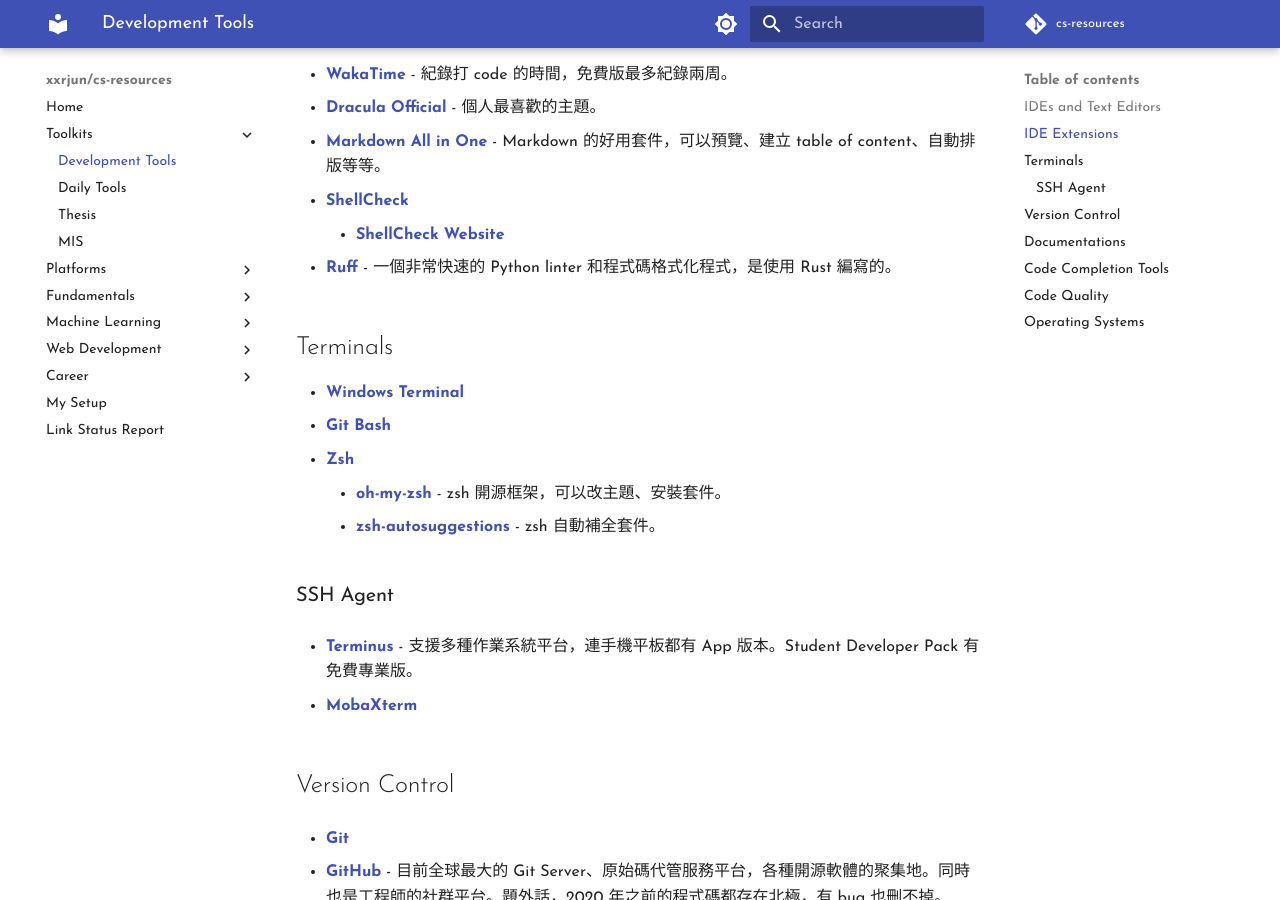
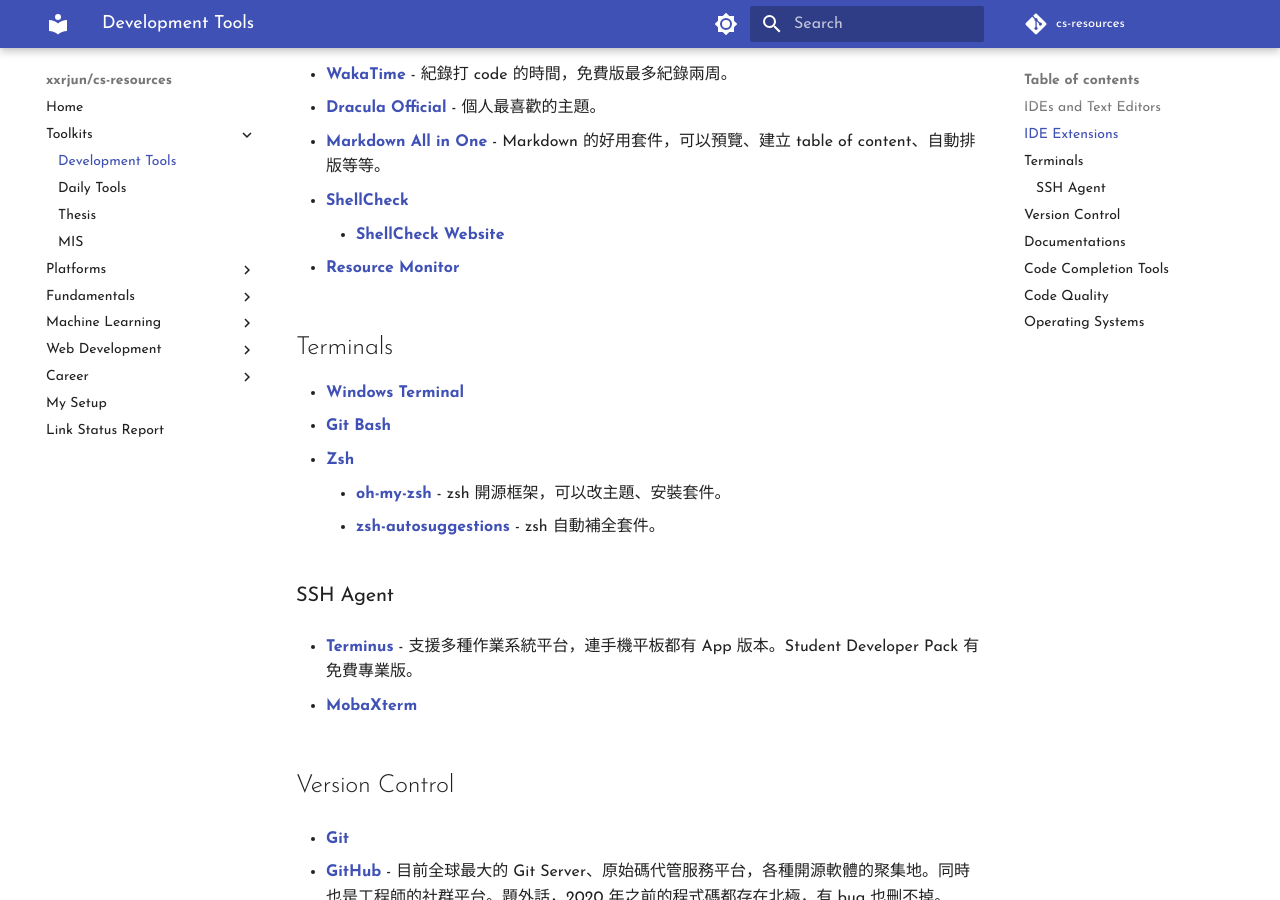
Before and after one commit to xxrjun/cs-resources, an MkDocs documentation site: the page built from docs/toolkits/DevelopmentTools.md, in a window 1280 px wide and 900 px high, scrolled down 942 px. Built offline with MkDocs 1.6.1 and Material for MkDocs 9.7.7, drawn with Linux system fonts in a browser that asks for light colours; comment, search, counter and statistics services are not loaded.

Commit message:
📉 add extension: resource monitor

```diff
--- a/docs/toolkits/DevelopmentTools.md
+++ b/docs/toolkits/DevelopmentTools.md
@@ -37,10 +37,9 @@
 
 - [**ShellCheck**](https://marketplace.visualstudio.com/items?itemName=timonwong.shellcheck)
 
-
       - [**ShellCheck Website**](https://www.shellcheck.net/)
 
-- [**Ruff**](https://github.com/astral-sh/ruff) - 一個非常快速的 Python linter 和程式碼格式化程式，是使用 Rust 編寫的。
+- [**Resource Monitor**](https://marketplace.visualstudio.com/items?itemName=mutantdino.resourcemonitor)
 
 ## Terminals
 
```
